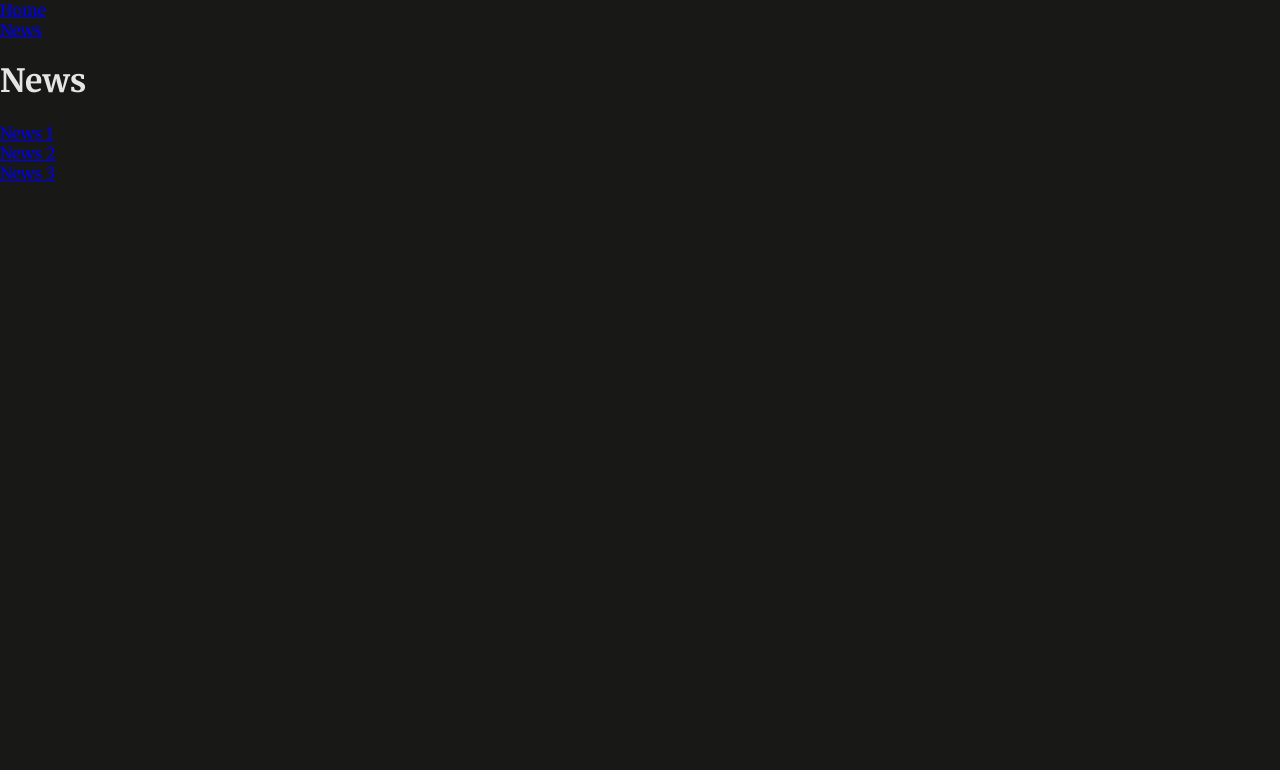
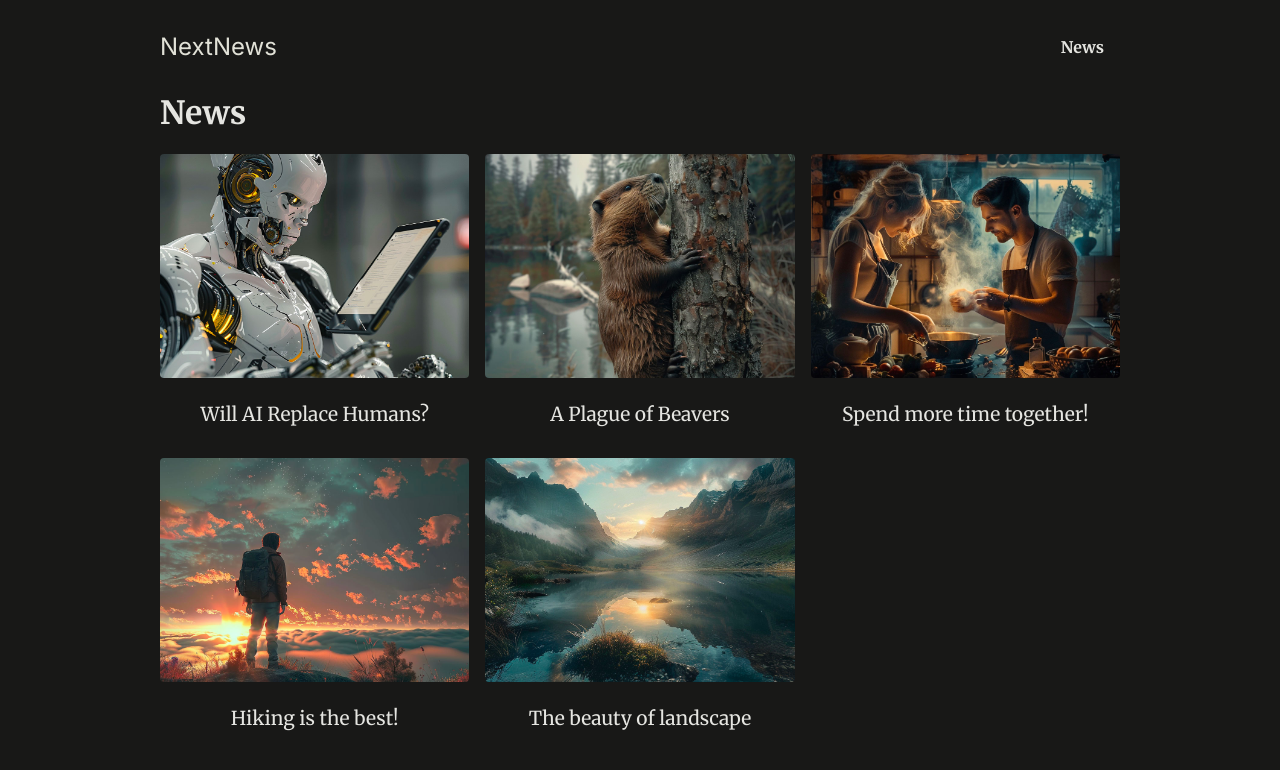
Before and after one commit to clshu/next-max-news-site, a Next.js app: page /news in a window 1280 px wide. Shown: the top 770 px of the page. Built offline with nearby package versions, Linux system fonts and the light colour scheme.

Commit message:
App Styling & Using Dummy Data

```diff
--- a/app/layout.js
+++ b/app/layout.js
@@ -10,8 +10,10 @@ export default function RootLayout({ children }) {
   return (
     <html lang="en">
       <body>
-        <MainHeader />
-        {children}
+        <div id="page">
+          <MainHeader />
+          {children}
+        </div>
       </body>
     </html>
   )
--- a/app/news/page.tsx
+++ b/app/news/page.tsx
@@ -1,20 +1,20 @@
 import Link from 'next/link'
+import { DUMMY_NEWS } from '@/dummy-news'
 
 export default function NewsPage() {
   return (
-    <div id="news">
+    <>
       <h1>News</h1>
-       <ul>
-          <li>
-            <Link href="/news/1">News 1</Link>
+      <ul className="news-list">
+        {DUMMY_NEWS.map((news) => (
+          <li key={news.id}>
+            <Link href={`/news/${news.slug}`}>
+              <img src={`/images/news/${news.image}`} alt={news.title} />
+              <span>{news.title}</span>
+            </Link>
           </li>
-          <li>
-            <Link href="/news/2">News 2</Link>
-          </li>
-          <li>
-            <Link href="/news/3">News 3</Link>
-          </li>
-        </ul>
-    </div>
-  );
+        ))}
+      </ul>
+    </>
+  )
 }
--- a/app/page.js
+++ b/app/page.js
@@ -3,5 +3,5 @@ export default function HomePage() {
     <div id="home">
       <h1>Next.js Routing & Page Rendering</h1>
     </div>
-  );
+  )
 }
--- a/components/main-header.js
+++ b/components/main-header.js
@@ -2,15 +2,17 @@ import Link from 'next/link'
 
 export default function MainHeader() {
   return (
-    <header>
-      <ul>
-        <li>
-          <Link href="/">Home</Link>
-        </li>
-        <li>
-          <Link href="/news">News</Link>
-        </li>
-      </ul>
+    <header id="main-header">
+      <div id="logo">
+        <Link href="/">NextNews</Link>
+      </div>
+      <nav>
+        <ul>
+          <li>
+            <Link href="/news">News</Link>
+          </li>
+        </ul>
+      </nav>
     </header>
   )
 }
--- /dev/null
+++ b/dummy-news.js
@@ -0,0 +1,43 @@
+export const DUMMY_NEWS = [
+  {
+    id: 'n1',
+    slug: 'will-ai-replace-humans',
+    title: 'Will AI Replace Humans?',
+    image: 'ai-robot.jpg',
+    date: '2021-07-01',
+    content:
+      'Since late 2022 AI is on the rise and therefore many people worry whether AI will replace humans. The answer is not that simple. AI is a tool that can be used to automate tasks, but it can also be used to augment human capabilities. The future is not set in stone, but it is clear that AI will play a big role in the future. The question is how we will use it.',
+  },
+  {
+    id: 'n2',
+    slug: 'beaver-plague',
+    title: 'A Plague of Beavers',
+    image: 'beaver.jpg',
+    date: '2022-05-01',
+    content: 'Beavers are taking over the world. They are building dams everywhere and flooding entire cities. What can we do to stop them?',
+  },
+  {
+    id: 'n3',
+    slug: 'couple-cooking',
+    title: 'Spend more time together!',
+    image: 'couple-cooking.jpg',
+    date: '2024-03-01',
+    content: 'Cooking together is a great way to spend more time with your partner. It is fun and you get to eat something delicious afterwards. What are you waiting for? Get cooking!',
+  },
+  {
+    id: 'n4',
+    slug: 'hiking',
+    title: 'Hiking is the best!',
+    image: 'hiking.jpg',
+    date: '2024-01-01',
+    content: 'Hiking is a great way to get some exercise and enjoy the great outdoors. It is also a great way to clear your mind and reduce stress. So what are you waiting for? Get out there and start hiking!',
+  },
+  {
+    id: 'n5',
+    slug: 'landscape',
+    title: 'The beauty of landscape',
+    image: 'landscape.jpg',
+    date: '2022-07-01',
+    content: 'Landscape photography is a great way to capture the beauty of nature. It is also a great way to get outside and enjoy the great outdoors. So what are you waiting for? Get out there and start taking some pictures!',
+  },
+];
```
Also changed, not shown: app/news/[id]/page.js (+11 -3 lines).
